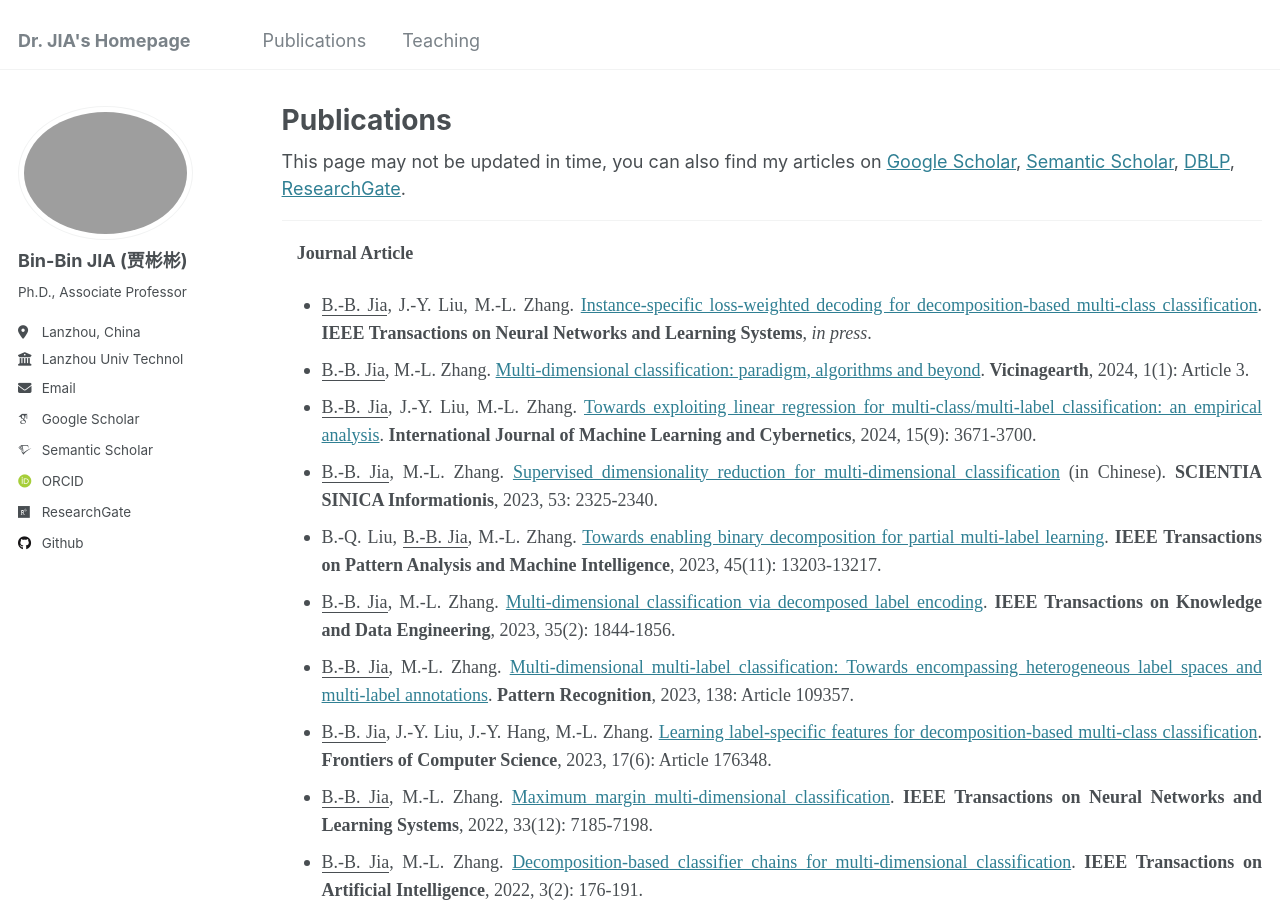
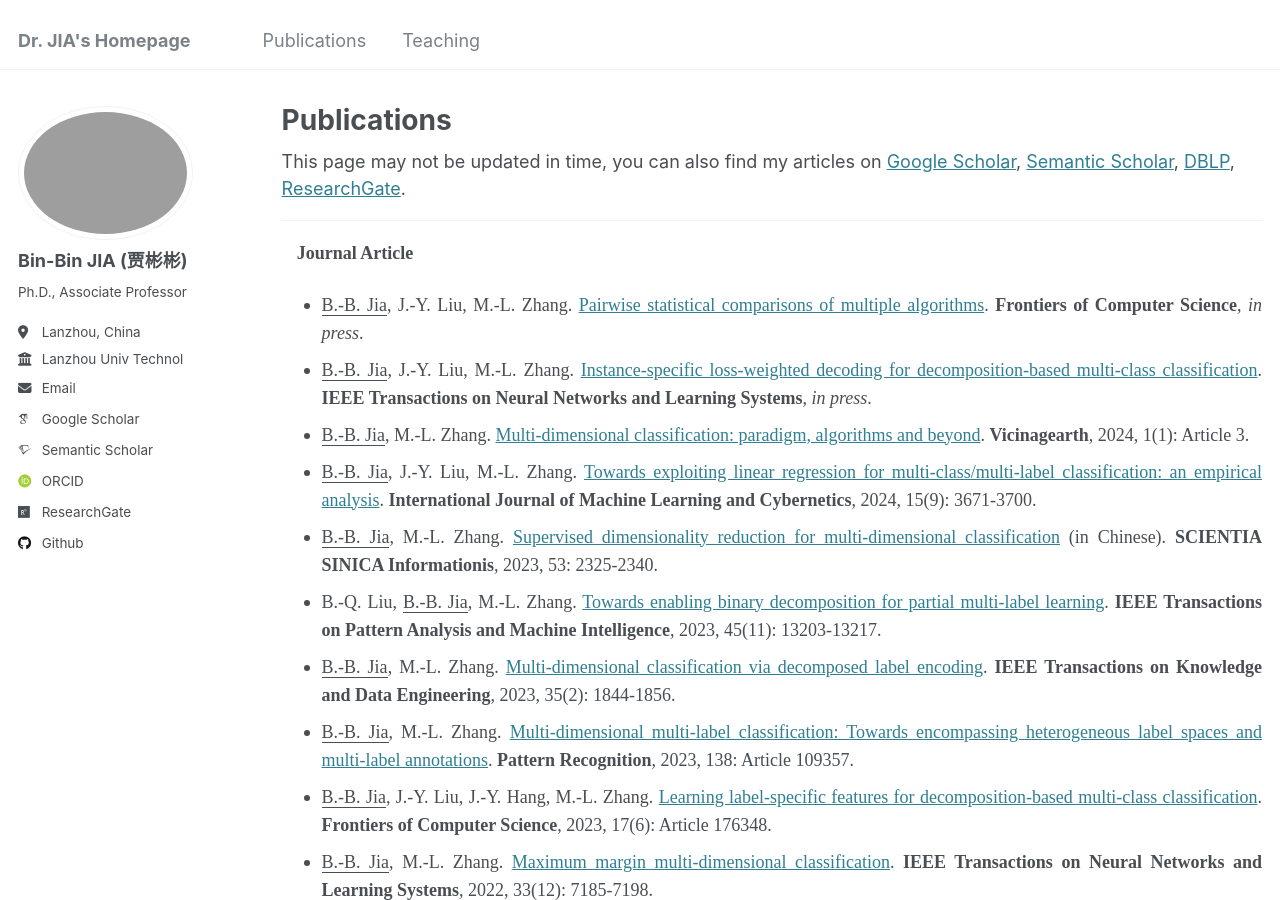
Before and after one commit to jiabinbin-ai/jiabinbin-ai.github.io, a Jekyll site: the page built from _pages/publications.html, in a window 1280 px wide and 900 px high. Built offline with Jekyll 4.4.1, drawn with Linux system fonts in a browser that asks for light colours; some web fonts are replaced.

Commit message:
Update publications.html

```diff
--- a/_pages/publications.html
+++ b/_pages/publications.html
@@ -16,6 +16,13 @@ author_profile: true
 <p align="justify" style="line-height: 150%">&nbsp;&nbsp; <b>
 <font face="Times New Roman"><a name="Journal"></a><font size="4">Journal Article</font></font></b></p>
 <ul>
+	<li>
+	<p align="justify" style="line-height: 150%; margin-top:8px; margin-bottom:0">
+	<span lang="en-us"><font face="Times New Roman"><u>B.-B. Jia</u>, J.-Y. Liu,
+	M.-L. Zhang. <a href="https://journal.hep.com.cn/fcs/EN/10.1007/s11704-025-41325-0">
+	Pairwise statistical comparisons of multiple algorithms</a>.
+	<b>Frontiers of Computer Science</b>, <i>in
+	press</i>. </font></span></li>
 	<li>
 	<p align="justify" style="line-height: 150%; margin-top:8px; margin-bottom:0">
 	<span lang="en-us"><font face="Times New Roman"><u>B.-B. Jia</u>, J.-Y. Liu,
```
